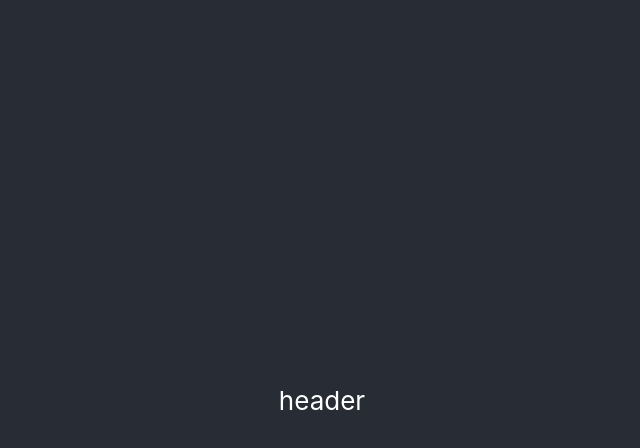
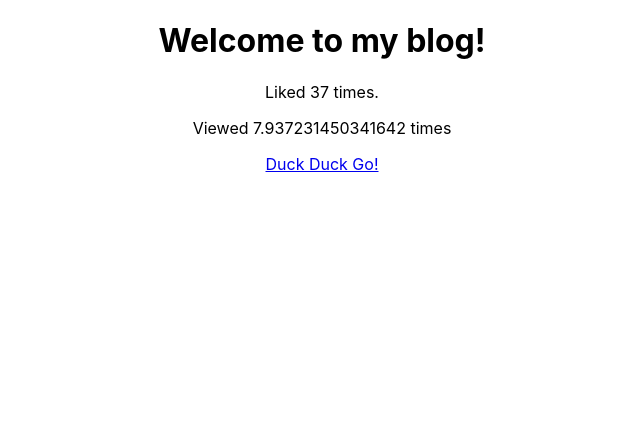
Before and after one commit to kyletower/blog, a React (Create React App) app: page / in a window 1280 px wide. Shown: the top 448 px of the page, without its empty margins (318-958 px from the left). Built offline with nearby package versions, Linux system fonts and the light colour scheme.

Commit message:
adding link to DuckDuckGo

```diff
--- a/src/App.js
+++ b/src/App.js
@@ -1,9 +1,18 @@
 import './App.css';
 
 function App() {
+  const title = 'Welcome to my blog!';
+  const likes = 37;
+  const link = 'https://duckduckgo.com';
+
   return (
     <div className='App'>
-      <header className='App-header'>header</header>
+      <div className='content'>
+        <h1>{title}</h1>
+        <p>Liked {likes} times.</p>
+        <p>Viewed {Math.random() * 10} times</p>
+        <a href={link}>Duck Duck Go!</a>
+      </div>
     </div>
   );
 }
```
